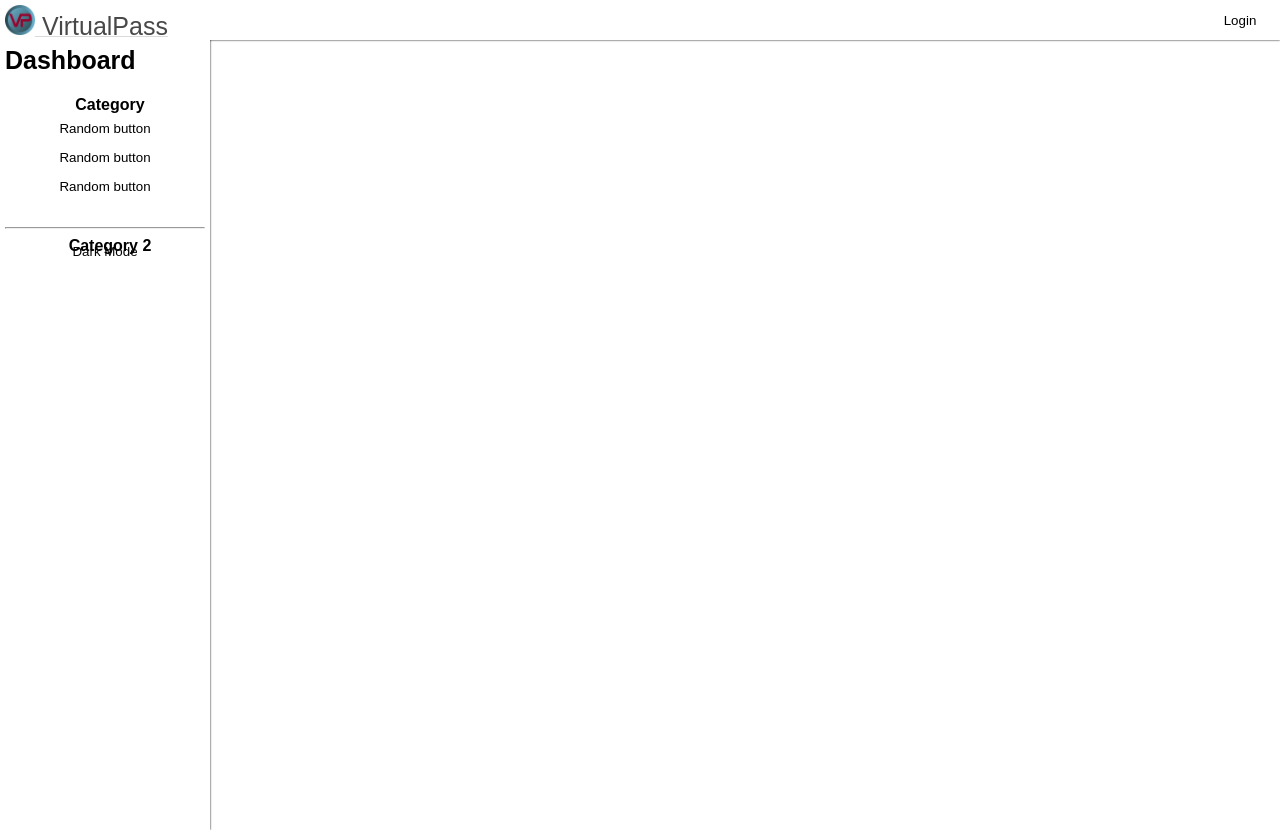
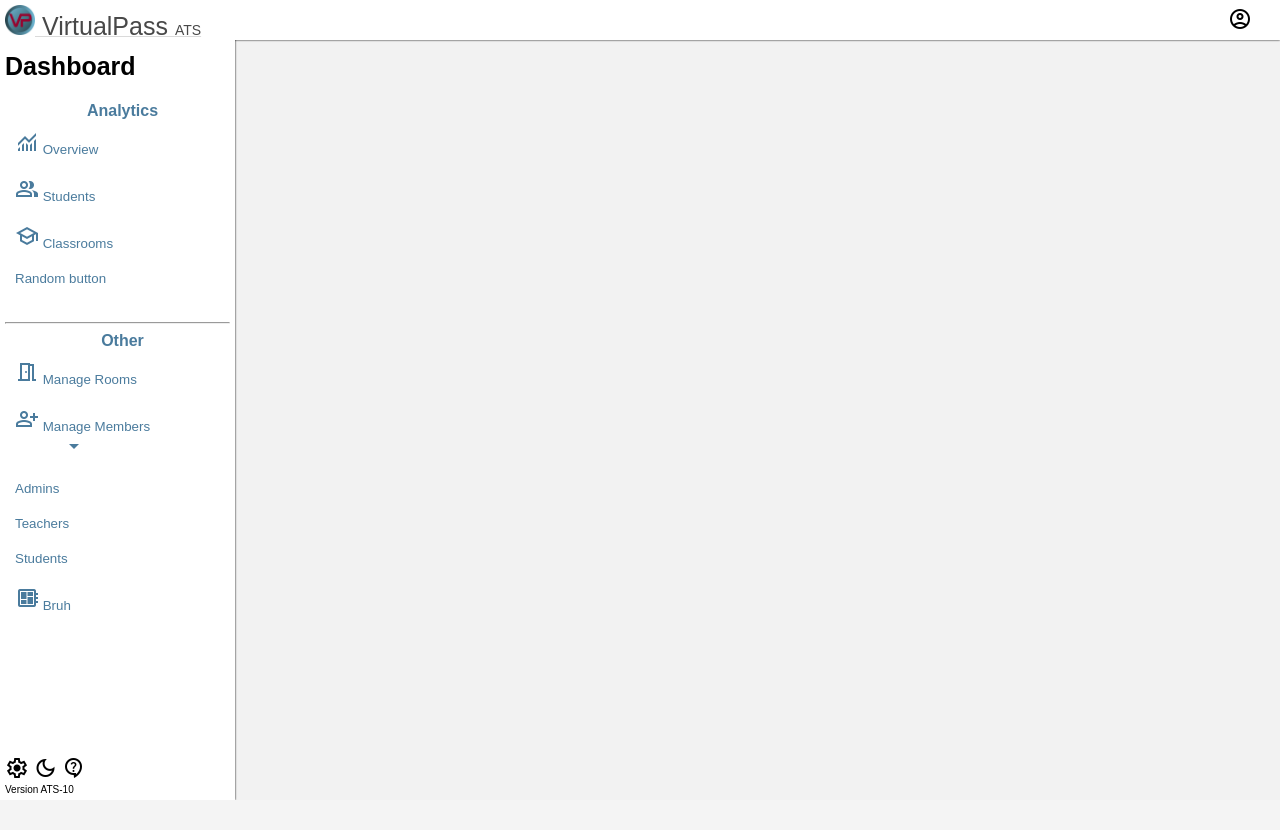
Before and after one commit to Duedot43/VirtualPass, a PHP site: page /home.html in a window 1280 px wide. After the commit the page ends 800 px from the top, so only its background shows below. Run offline with PHP 8.4, Linux system fonts and the light colour scheme.

Commit message:
Dark mode is still to be done.

```diff
--- a/src/home.html
+++ b/src/home.html
@@ -4,8 +4,8 @@
     <meta charset="UTF-8">
     <title>Home</title>
     <link href="./public/style.css" rel="stylesheet" type="text/css"/>
-    <link rel="stylesheet"
-          href="https://fonts.googleapis.com/css2?family=Material+Symbols+Outlined:opsz,wght,FILL,GRAD@20..48,100..700,0..1,-50..200"/>
+    <link rel="stylesheet" href="https://fonts.googleapis.com/css2?family=Material+Symbols+Outlined:opsz,wght,FILL,GRAD@48,400,0,0" />
+    <link rel="stylesheet" href="https://fonts.googleapis.com/css2?family=Material+Symbols+Outlined:opsz,wght,FILL,GRAD@48,400,1,0" />
 </head>
 <body>
 
@@ -16,11 +16,20 @@
             <a href="/" class="">
                 <img src="./public/favicon.ico" alt="" width="30px"/>
                 VirtualPass
+
             </a>
+            <a style="font-size: 14px;">ATS</a>
         </div>
 
         <div class="h-login-button">
-            <button id="l-button" onclick="mButton()">Login</button>
+
+            <button id="l-button" onclick="login_button()">
+
+                <span class="material-symbols-outlined">
+                    account_circle
+                </span>
+            </button>
+
             <div class="acc-menu" style="display:none;">
                 <form>
                     <label>
@@ -40,29 +49,129 @@
     </div>
 
     <div class="sidenav">
-        <h2>Dashboard</h2>
 
-        <a>Category</a>
+        <!-- some weird buggy code. DO NOT TOUCH IT! not until I find a fix!! -->
+        <br/> <br/>
+        <!-- No touch Zone ^ -->
+
+        <div class="sidenav-head">
+            <h2>Dashboard</h2>
+        </div>
+
+        <a>Analytics</a>
         <br>
         <div class="button-container-01">
-            <button>Random button</button>
-            <button>Random button</button>
+            <button>
+                <span class="material-symbols-outlined">
+                    monitoring
+                </span>
+                Overview
+            </button>
+
+            <button>
+                <span class="material-symbols-outlined">
+                    group
+                </span>
+                Students
+            </button>
+
+            <button>
+                <span class="material-symbols-outlined">
+                    school
+                </span>
+                Classrooms
+            </button>
             <button>Random button</button>
 
         </div>
+
         <br/>
         <hr/>
-        <a> Category 2</a>
+        <a>Other</a>
+        <br/>
+
+        <div class="button-container-01">
+            <button>
+                <span class="material-symbols-outlined">
+                    meeting_room
+                </span>
+                Manage Rooms
+            </button>
+
+            <button>
+                <span class="material-symbols-outlined">
+                    person_add
+                </span>
+                Manage Members
+
+                <span class="material-symbols-outlined" style=" padding-left: 47px;">
+                    arrow_drop_down
+                </span>
+
+
+            </button>
+
+            <div class="button-container-02">
+                <button>
+                    Admins
+                </button>
+                <button>
+                    Teachers
+                </button>
+                <button>
+                    Students
+                </button>
+            </div>
+
+            <button>
+                <span class="material-symbols-outlined">
+                    empty_dashboard
+                </span>
+                Bruh
+            </button>
+
+        </div>
 
         <div class="bottom-nav">
-            <button>Dark Mode</button>
+            <div class="issue-tab" style="display:none;">
+                <div>
+                    <p>Issues?</p>
+                    <p>Please visit the</p>
+                    <a href="https://github.com/Duedot43/VirtualPass/issues">Issue Tracker.</a>
+                </div>
+
+                <div>
+                    <p>Feedback.</p>
+                </div>
+            </div>
+
+            <span  class="material-symbols-outlined">
+                settings
+            </span>
+
+            <span onclick="dark_mode()" class="material-symbols-outlined dark-mode-input">
+                dark_mode
+            </span>
+
+            <span onclick="issues_button()" class="material-symbols-outlined">
+                contact_support
+            </span>
+
+            <p id="version-id" style="font-size:10px; margin: 0;"></p>
+            <script>
+                const vp_version = 10;
+
+
+                document.getElementById('version-id').innerHTML = "Version ATS-" + vp_version;
+            </script>
+
         </div>
 
     </div>
 
-
 </div>
 
-<script src="include/acc_button.js"></script>
+
+<script src="include/mainScript.js"></script>
 </body>
 </html>
--- a/src/include/acc_button.js
+++ /dev/null
@@ -1,5 +0,0 @@
-function mButton() {
-    'use strict';
-    let login = document.querySelector('.acc-menu');
-    login.style.display === ('none') ? login.style.display = ('block') : login.style.display = ('none')
-}
--- /dev/null
+++ b/src/include/mainScript.js
@@ -0,0 +1,19 @@
+function login_button() {
+    'use strict';
+    let login = document.querySelector('.acc-menu');
+    login.style.display === ('none') ? login.style.display = ('block') : login.style.display = ('none')
+}
+
+function issues_button() {
+    let issues = document.querySelector('.issue-tab');
+    issues.style.display === ('none') ? issues.style.display = ('block') : issues.style.display = ('none');
+
+}
+
+function dark_mode() {
+    const dark = document.querySelector('span');
+
+    dark.addEventListener('fullscreenchange', () => {
+        document.body.classList.toggle('')
+    })
+}
--- a/src/public/style.css
+++ b/src/public/style.css
@@ -1,10 +1,10 @@
 html, body {
     margin: 0;
-    --body-bg: root;
+    background-color: var(--body-bg);
 }
 
 :root {
-    --body-bg: #ffffff;
+    --body-bg: #f2f2f2;
 }
 
 @media (prefers-color-scheme: dark) {
@@ -97,8 +97,9 @@ html, body {
 
     .sidenav {
         position: absolute;
-        padding: 25px 5px 5px 5px;
-        width: 200px;
+        padding: 5px 5px 5px;
+        bottom: 0;
+        width: 225px;
         height: 100%;
         background-color: #ffffff;
         font-family: Arial, Helvetica, sans-serif;
@@ -114,14 +115,17 @@ html, body {
         width: 100%;
         font-weight: bold;
         text-align: center;
+        color: #4a7b9d;
     }
 
     .sidenav button {
         position: relative;
         width: 100%;
-        padding: 7px;
+        text-align: left;
+        padding: 10px;
         background: none;
         border: none;
+        color: #4a7b9d;
     }
 
     .sidenav button:hover {
@@ -129,6 +133,48 @@ html, body {
         cursor: pointer;
     }
 
+    .bottom-nav {
+        position: absolute;
+        width: 100%;
+        bottom: 5px;
+        left: 5px;
+        font-family: Arial, Helvetica, sans-serif;
+    }
+
+    .issue-tab {
+        display: inline-block;
+        position: absolute;
+        bottom: 50px;
+        width: 270px;
+        padding: 3px;
+        background-color: #ffffff;
+        box-shadow: 0 0 2px 0 #000000;
+    }
+
+    .issue-tab label {
+        padding: 5px;
+        font-family: Arial, Helvetica, sans-serif;
+    }
+
+    .issue-tab button {
+        width: 120px;
+        padding: 40px;
+        background-color: #f3f3f3;
+        border: none;
+    }
+
+    .issue-tab a {
+        position: relative;
+    }
+
+    .issue-tab button:hover {
+        background-color: #dadada;
+    }
+
+
+    .material-symbols-outlined:hover {
+        cursor:pointer;
+    }
 
 }
 .l-card-container {
```
